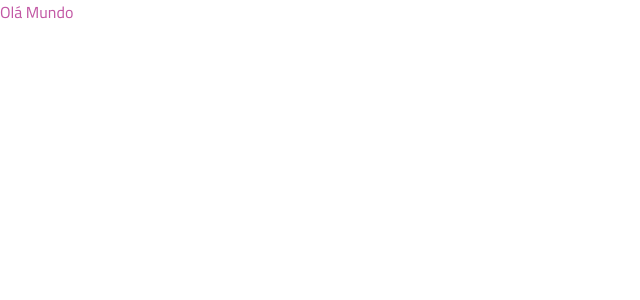
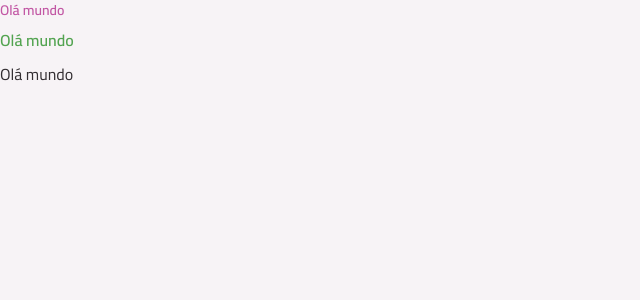
Before and after one commit to victor-dv/todo, a React (Vite) app: page / in a window 1280 px wide. Shown: the top 300 px of the page, without its empty margins (0-640 px from the left). Built offline with nearby package versions, Linux system fonts and the light colour scheme; a web font is replaced by a local one.

Commit message:
feature - Criando o componente text, e realizei o download da librarie cva

```diff
--- a/index.html
+++ b/index.html
@@ -17,8 +17,9 @@
 
     <title>To-do List</title>
   </head>
-  <body>
+  <body class="bg-gray-100">
     <div id="root"></div>
+  </body>
     <script type="module" src="/src/main.tsx"></script>
   </body>
 </html>
--- a/package.json
+++ b/package.json
@@ -11,6 +11,7 @@
   },
   "dependencies": {
     "@tailwindcss/vite": "^4.1.10",
+    "class-variance-authority": "^0.7.1",
     "react": "^19.1.0",
     "react-dom": "^19.1.0",
     "tailwindcss": "^4.1.10"
--- a/src/App.tsx
+++ b/src/App.tsx
@@ -1,7 +1,17 @@
+import Text from "./components/text";
+
 export default function App() {
   return (
-    <div className="text-pink-base">
-    Olá Mundo
+    <div className="grid gap-3">
+      <div className="flex flex-col gap-2">
+        <Text variant="body-sm-bold" className="text-pink-base">
+          Olá mundo
+        </Text>
+        <Text variant="body-md-bold" className="text-green-base">
+          Olá mundo
+        </Text>
+        <Text>Olá mundo</Text>
+      </div>
     </div>
-  )
+  );
 }
--- /dev/null
+++ b/src/components/text.tsx
@@ -0,0 +1,32 @@
+import { cva, type VariantProps } from "class-variance-authority";
+import React from "react";
+
+export const textVariants = cva("font-sans text-gray-400", {
+  variants:{
+    variant:{
+      "body-sm-bold":"text-sm leading-5 font-semibold",
+      "body-md": "text-base leading-7 font-normal",
+      "body-md-bold":"text-base leading-6 font-semibold"
+    }
+  },
+  defaultVariants: {
+    variant: "body-md"
+  }
+})
+
+interface TextProps extends VariantProps<typeof textVariants>{
+  as?: keyof React.JSX.IntrinsicElements
+  className?: string
+  children ?: React.ReactNode
+}
+
+export default function Text({ as = "span", variant, className, children, ...props } : TextProps) {
+  return React.createElement(
+    as,
+    {
+      className: textVariants({variant, className}),
+      ...props,
+    },
+    children
+  );
+}
```
Also changed, not shown: 1 other file (tests, documents, lock files or other folders).
